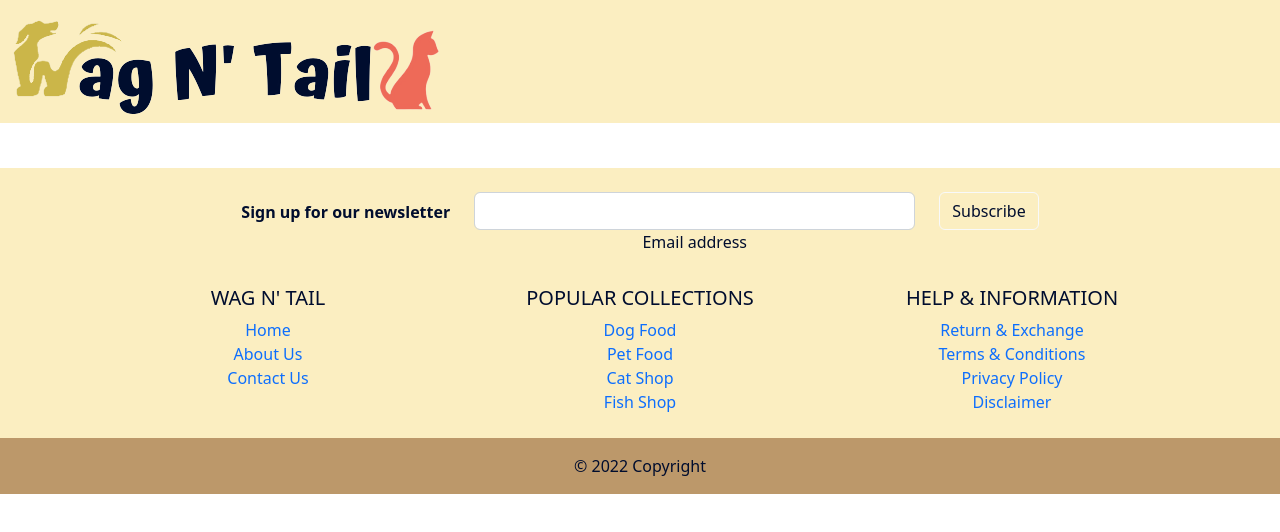
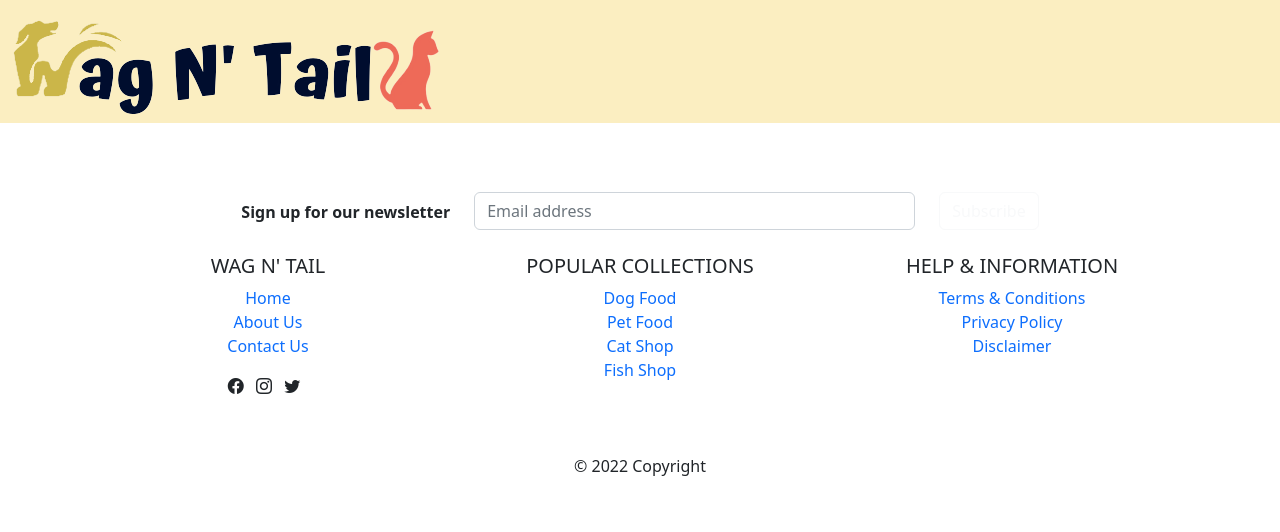
Before and after one commit to denisedee-sudo/Team-4-Wag-N-Tail, a plain HTML site: page index.html in a window 1280 px wide. Drawn offline with nearby package versions, Linux system fonts and the light colour scheme.

Commit message:
Updated Footer no-design

```diff
--- a/index.html
+++ b/index.html
@@ -6,6 +6,8 @@
     <meta name="viewport" content="width=device-width, initial-scale=1.0">
     <link rel="stylesheet" href="css/bootstrap.css">
     <link rel="icon" type="image/x-icon" href="exfavicon.png">
+    <link rel="stylesheet" href="https://cdn.jsdelivr.net/npm/bootstrap-icons@1.9.1/font/bootstrap-icons.css">
+
     <title>Wag N Tail</title>
 </head>
 <body>
@@ -21,7 +23,7 @@
 
     <!--Start of Footer -->
     <br><br><br><br><br><br><br>
-    <footer class="text-center" style="background-color: #FBEEC1; color: #000D2E;">
+    <footer class="text-center">
             <!-- Grid container -->
         <div class="container p-4">
 
@@ -41,8 +43,7 @@
                     <div class="col-md-5 col-12">
                     <!-- Email input -->
                     <div class="form-outline form-white mb-4">
-                        <input type="email" id="formExample" class="form-control" />
-                        <label class="form-label" for="formExample">Email address</label>
+                        <input type="email" id="formExample" class="form-control" placeholder="Email address"/>
                     </div>
                     </div>
                     <!--Grid column-->
@@ -50,7 +51,7 @@
                     <!--Grid column-->
                     <div class="col-auto">
                     <!-- Submit button -->
-                    <button type="submit" class="btn btn-outline-light mb-4" style="color: #000D2E;">
+                    <button type="submit" class="btn btn-outline-light mb-4" >
                         Subscribe
                     </button>
                     </div>
@@ -67,7 +68,7 @@
                     <h5 class="text-uppercase">Wag N' Tail</h5>
 
                     <ul class="list-unstyled mb-0">
-                    <li style="color: #000D2E;">
+                    <li>
                         <a href="#!" style="text-decoration: none;">Home</a>
                     </li>
                     <li>
@@ -76,6 +77,12 @@
                     <li>
                         <a href="#!"  style="text-decoration: none;">Contact Us</a>
                     </li>
+                    <li class=" p-3">
+                        <i class="bi bi-facebook me-2"></i>
+                        <i class="bi bi-instagram me-2"></i>
+                        <i class="bi bi-twitter me-2"></i>
+                    </li>
+
                     </ul>
                 </div>
                 <!--Grid column-->
@@ -107,9 +114,6 @@
 
                     <ul class="list-unstyled mb-0">
                     <li>
-                        <a href="#!" style="text-decoration: none;">Return & Exchange</a>
-                    </li>
-                    <li>
                         <a href="#!" style="text-decoration: none;">Terms & Conditions</a>
                     </li>
                     <li>
@@ -126,9 +130,12 @@
             </div>
             <!-- Grid container -->
             <!-- Copyright -->
-            <div class="text-center p-3" style="background-color: #BC986A;">
-            © 2022 Copyright
+            <div class="text-center p-3">
+                © 2022 Copyright
+
             </div>
+
+
             <!-- Copyright -->
         </footer>
   <!-- Footer -->
```
